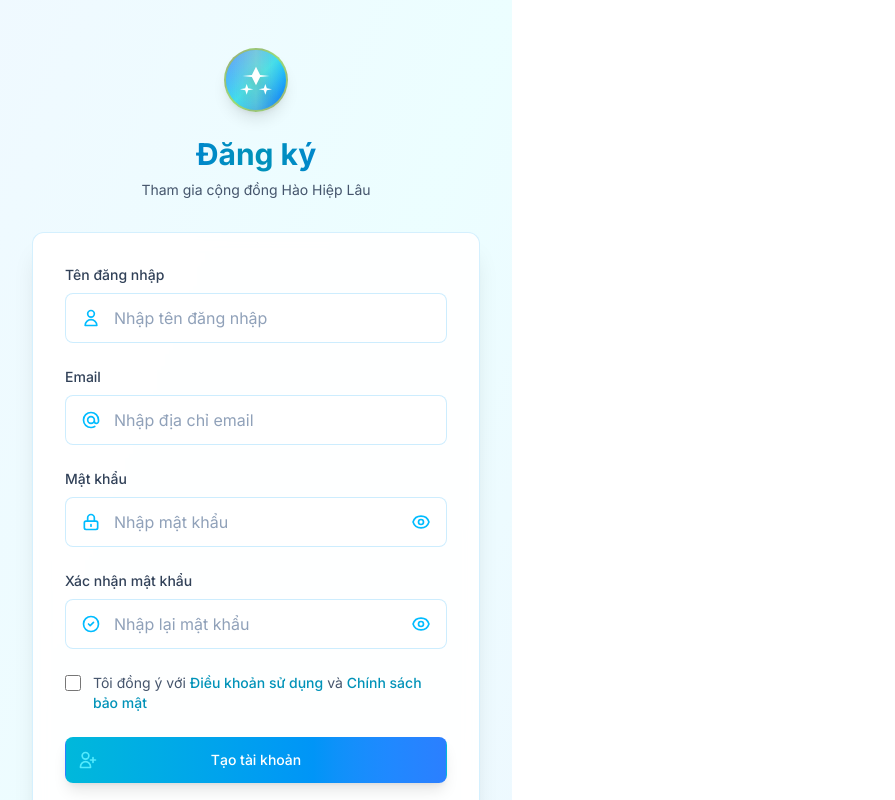
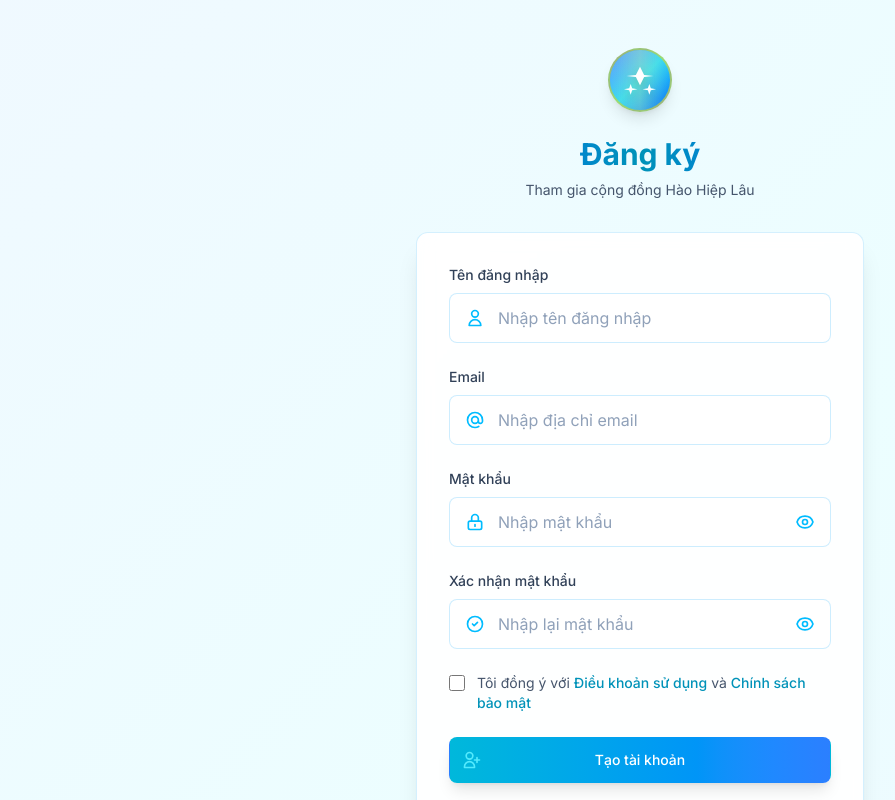
Before and after one commit to tranluong460/web-noval, a Next.js app: page /auth/dang-ky in a window 1280 px wide. Shown: the top 800 px of the page, without its empty margins (0-895 px from the left). Built offline with nearby package versions, Linux system fonts and the light colour scheme.

Commit message:
Updated layout.tsx

```diff
--- a/app/auth/layout.tsx
+++ b/app/auth/layout.tsx
@@ -12,8 +12,8 @@ export default function AuthLayout({
     children: React.ReactNode;
 }>) {
     return (
-        <div className="flex min-h-screen">
+        <>
             {children}
-        </div>
+        </>
     );
 }
```
